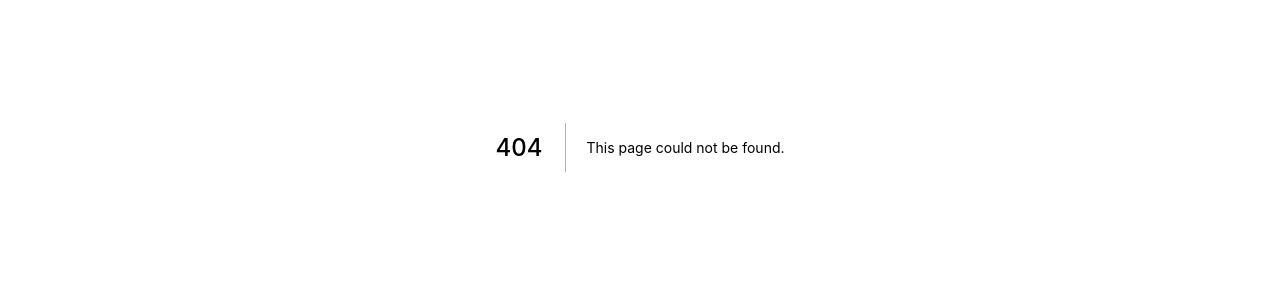
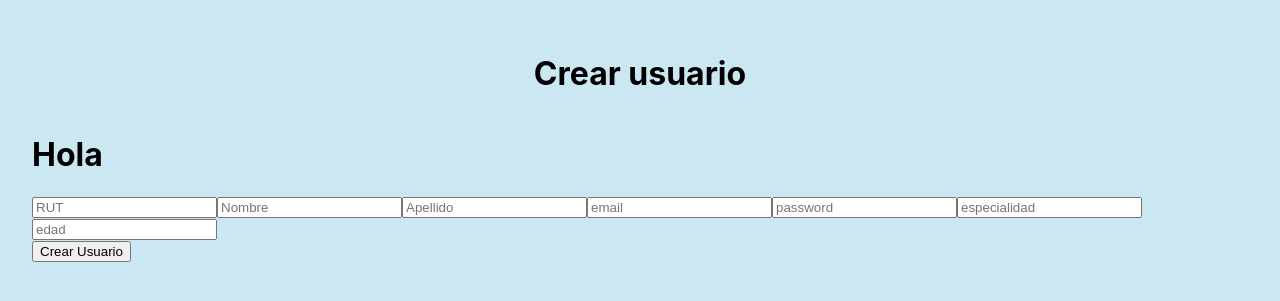
Before and after one commit to EricAlejandroDurante/edudown, a Next.js app in the folder front-end/: page /newUser in a window 1280 px wide. Before the commit this address had no page. Shown: the part 253-554 px from the top of the page. Built offline with nearby package versions, Linux system fonts and the light colour scheme.

Commit message:
Hice algunas reparaciones

```diff
--- a/front-end/component/UserCreate.js
+++ b/front-end/component/UserCreate.js
@@ -1,4 +1,87 @@
 import { gql, useMutation } from '@apollo/client'
+import { useFormik } from 'formik'
+import { useRouter } from 'next/router'
+import * as Yup from 'yup'
+
+const FormSchema = Yup.object().shape({
+  name: Yup.string().required(''),
+  lastName: Yup.string().required(''),
+  email: Yup.string().required('').email(''),
+  rut: Yup.string().required(''),
+  password: Yup.string().required(''),
+  especialidad: Yup.string().required(''),
+  edad: Yup.number().required('')
+})
+
+const CreateUser = gql`
+mutation Mutation($rut: String, $name: String, $lastName: String, $email: String, $password: String, $especialidad: String, $edad: Int) {
+  createUser(RUT: $rut, name: $name,lastName: $lastName, email: $email, password: $password, especialidad: $especialidad, edad: $edad) {
+    RUT
+    name
+    lastName
+    email
+    password
+    especialidad
+    edad
+  }
+}
+`
+
+export default function Create() {
+  const router = useRouter()
+  const [UserCreate, { loading, error }] = useMutation(CreateUser, {
+    refetchQueries: ['Users'],
+    onCompleted: (data) =>{
+      alert("agregado satisfactoriamente")
+      router.push('/')
+    }
+  })
+  const formik = useFormik({
+    initialValues: {
+      rut: '',
+      name: '',
+      lastName:'',
+      email: '',
+      password: '',
+      especialidad: '',
+      edad: ''
+    },
+    validationSchema: FormSchema,
+    onSubmit: async (values) => {
+      console.log("llega a submit")
+      console.log(values)
+      await UserCreate({ variables: values })
+    }
+  })
+  if (loading) {
+    return <h1>Cargando...</h1>
+  }
+  if (error) {
+    return <p>Errorxd:{JSON.stringify(error)}</p>
+    //return JSON.stringify(error)
+  }
+  return (
+    <div>
+      <h1>Hola</h1>
+      <form onSubmit={formik.handleSubmit}>
+        <div >
+          <input type="text" name="rut" placeholder="RUT" onChange={formik.handleChange} value={formik.values.rut} required />
+          <input type="text" name="name" placeholder="Nombre" onChange={formik.handleChange} value={formik.values.name} required />
+          <input type="text" name="lastName" placeholder="Apellido" onChange={formik.handleChange} value={formik.values.lastName} required />
+          <input type="email" name="email" placeholder="email" onChange={formik.handleChange} value={formik.values.email} required />
+          <input type="password" name="password" placeholder="password" onChange={formik.handleChange} value={formik.values.password} required />
+          <input type="text" name="especialidad" placeholder="especialidad" onChange={formik.handleChange} value={formik.values.especialidad} required />
+          <input type="number" name="edad" placeholder="edad" onChange={formik.handleChange} value={formik.values.edad} required />
+
+        </div>
+        <div className="flex items-center justify-between mt-4">
+          <button type='submit'>Crear Usuario</button>
+        </div>
+      </form>
+    </div>
+  )
+}
+/*import { gql, useMutation } from '@apollo/client'
 import { useFormik } from 'formik'
 import * as Yup from 'yup'
 import { Form,Button } from "react-bootstrap"
@@ -108,7 +191,7 @@ export default function Create() {
 
       </form>
     </div>
-  )
+  )*/
 
   /*
         <div >
@@ -124,4 +207,4 @@ export default function Create() {
          <div className="flex items-center justify-between mt-4">
           <button className="px-4 py-2 leading-5 text-white transition-colors duration-200 transform bg-gray-700 rounded hover:bg-gray-600 focus:outline-none" type='submit'>Crear Usuario</button>
         </div> */
-}
+//}
--- /dev/null
+++ b/front-end/pages/newUser.js
@@ -0,0 +1,17 @@
+import Head from 'next/head'
+import styles from "../styles/Home.module.css"
+import NewUser from "../component/UserCreate"
+
+export default function NewUserSide(){
+    return(
+        <div className={styles.container}>
+            <Head>
+                <title>Edudown</title>
+            </Head>
+            <main className={styles.main}>
+                <h1>Crear usuario</h1>
+                <NewUser/>
+            </main>
+        </div>
+    )
+}
```
Also changed, not shown: front-end/component/auxiliar.js (added, +63 -0 lines), front-end/pages/notification.js (added, +17 -0 lines).
